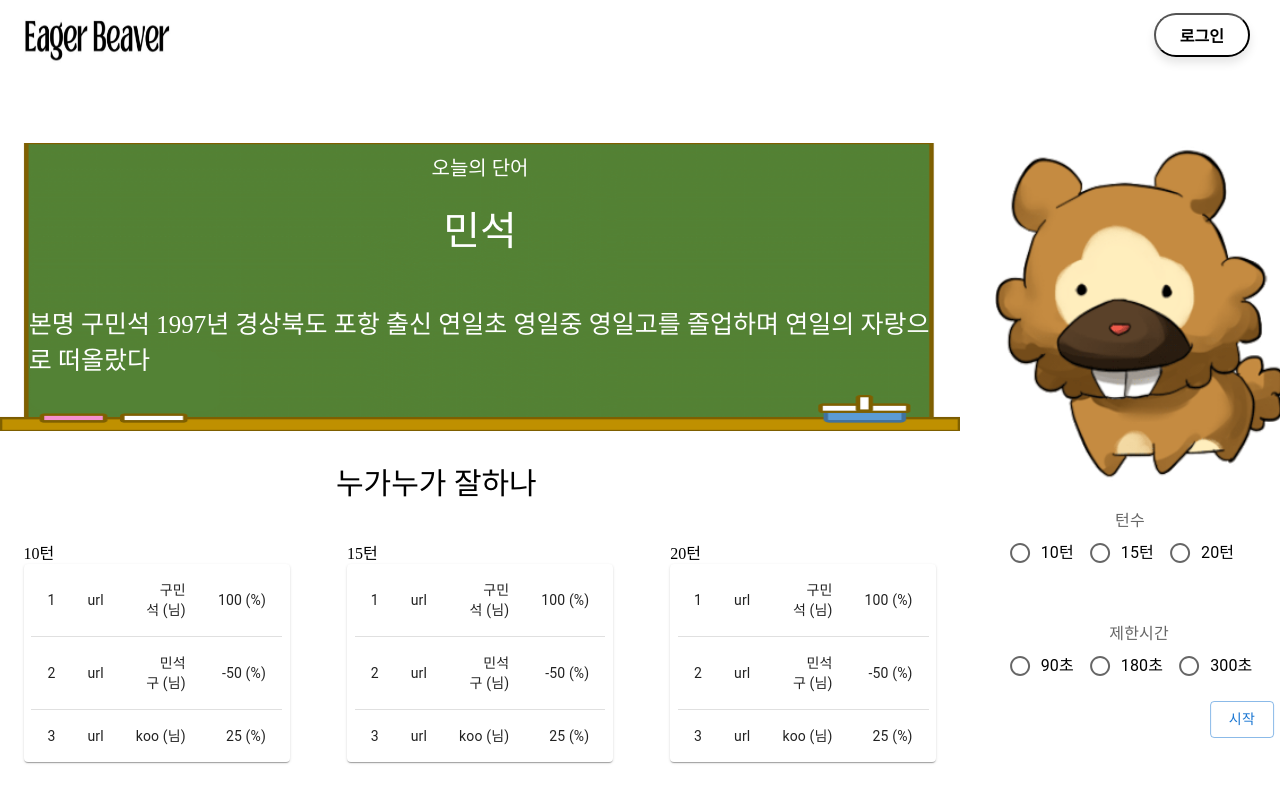
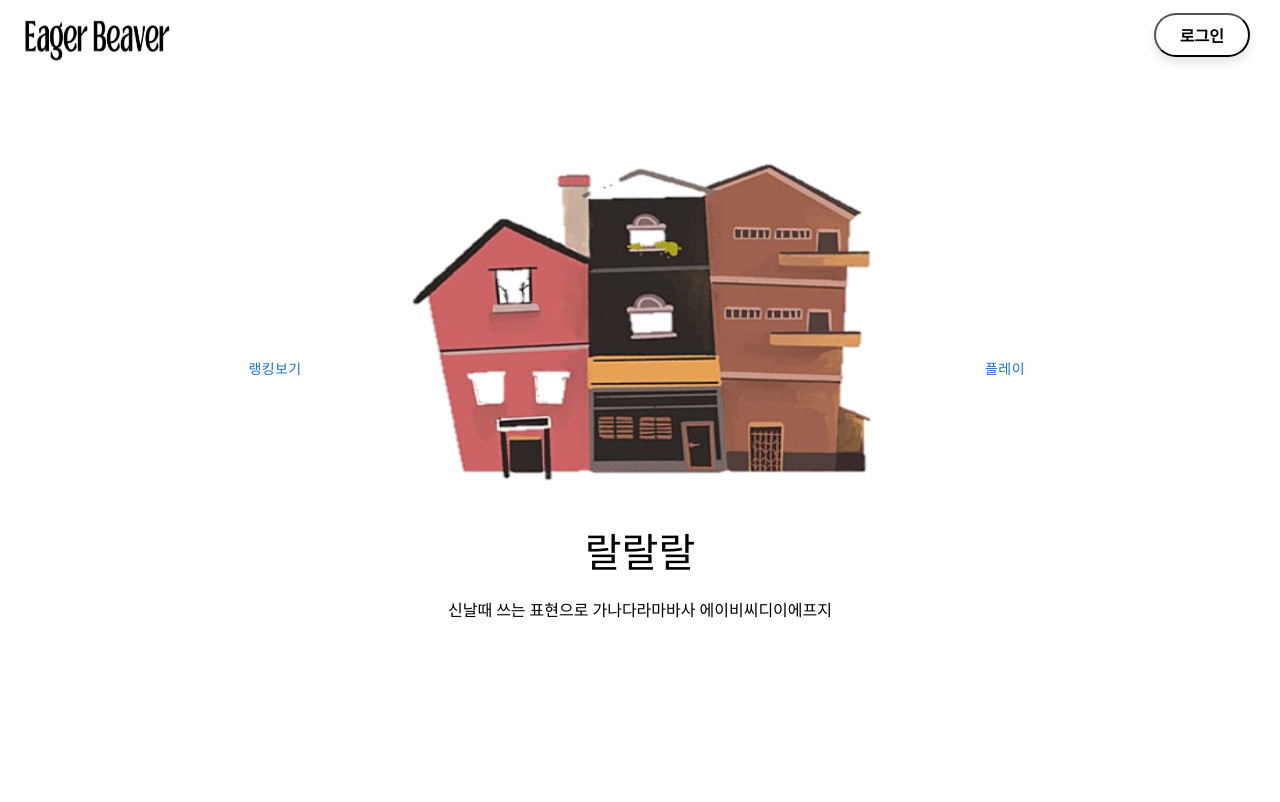
Before and after one commit to EagerBeaver7/eagerbeaver, a Next.js app in the folder Frontend/ssahome/: page /main in a window 1280 px wide. Shown: the top 802 px of the page. Built offline with nearby package versions, Linux system fonts and the light colour scheme; a web font is replaced by a local one.

Commit message:
feat: mainpage

```diff
--- a/Frontend/ssahome/src/containers/main/page.module.css
+++ b/Frontend/ssahome/src/containers/main/page.module.css
@@ -1,29 +1,60 @@
+
 .StartBar1 {
-    position: relative;
-    top: 50px;
-    /* left: 10%; */
-    width: 113%;
-    height: 100%;
-    background-color: #ffff;
+
+  background-color: #D1AB7D;
+  width: 80%; /* 원하는 가로 길이(예: 50%)로 설정하세요. */
+   /*float: left;  왼쪽으로 붙이기 */
+  height: 80vh; /* 페이지 높이와 같게 설정 */
+  z-index: 999;
+  position: absolute;
+  top: 50%;
+  left: 39%;
+  transform: translate(-50%, -50%);
+  display: grid;
+  grid-template-columns: 0.5fr 2fr 0.5fr 2fr 0.5fr;
 }
 
-  .cont{
-    position: relative;
+.rankbar {
+
+  background-color: #D1AB7D;
+  width: 80%; /* 원하는 가로 길이(예: 50%)로 설정하세요. */
+   /*float: left;  왼쪽으로 붙이기 */
+  height: 80vh; /* 페이지 높이와 같게 설정 */
+  z-index: 999;
+  position: absolute;
   top: 50%;
-    left: 50%;
-    transform: translateX(-50%);
+  left: 63%;
+  transform: translate(-50%, -50%);
+}
+.stbnt {
+  font-size: 20px;
+  border: 3px solid #D1AB7D;
+  color: #D1AB7D; /* 글자 색을 흰색(#fff)으로 변경 */
+  background-color: white;
+  margin: 0;
+  font-family: 'Dovemayo_gothic';
+  border-radius: 20px;
 }
 
 .bnt {
-    font-size: 15px;
-    background-color: '#0063cc';
-    line-height: 1.5;
-    border-color: #D1AB7D;
-    border: 3px solid; /* 두껍게 조정 */
+  font-size: 40px;
+  border: 3px solid #D1AB7D;
   color: #D1AB7D; /* 글자 색을 흰색(#fff)으로 변경 */
-    margin: 5%;
-    float: right;
-
+  background-color: white;
+  margin: 0;
+  z-index: 9999;
+  font-family: 'Dovemayo_gothic';
+  border-radius: 20px;
+}
+.bntHide {
+  font-size: 20px;
+  border: 3px solid #D1AB7D;
+  color: #D1AB7D; /* 글자 색을 흰색(#fff)으로 변경 */
+  background-color: white;
+  margin: 0;
+  z-index: 0;
+  font-family: 'Dovemayo_gothic';
+  border-radius: 20px;
 }
 .bnt:hover {
   background-color: #96785B; /* 마우스 호버 시 배경색 변경 */
@@ -33,10 +64,12 @@
 
 .turn {
   margin: 5%;
+  width: max-content;
 }
 
 .time {
   margin: 5%;
+  width: max-content;
 }
 .bb {
   margin: 5%;
@@ -46,33 +79,6 @@
   margin: 1%;
 }
 
-  .word {
-    position: relative;
-    top: 50px;
-    width: 120vh; /* 이미지의 가로 크기 대비 비율로 설정 (예: 80%) */
-    height: 5h; /* 이미지의 가로 크기 대비 비율로 설정 (예: 80%) */
-    padding-top: 30%; /* 이미지의 세로 크기 대비 비율로 설정 (예: 30%) */
-    background:  url('../../../public/img/blackboard.png'); /* public 폴더 내의 이미지 경로 */
-    background-size: 100% 100%; /* 배경 이미지를 100% 너비, 100% 높이로 설정 */
-    background-repeat: no-repeat; /* 이미지 반복 표시 방지 */
-}
-
-.gridContainer {
-    display: grid;
-    grid-template-columns: 3fr 1fr; /* 두 개의 컬럼으로 나눔 */
-    gap: 10px; /* 컬럼 간격 설정 (원하는 크기로 조절) */
-    height: 93vh;
-}
-
-.leftContent {
-    grid-column: 1; /* 왼쪽 컬럼에 배치 */
-    margin-top: 3%;
-}
-
-.rightContent {
-    grid-column: 2; /* 오른쪽 컬럼에 배치 */
-    margin-top: 3%;
-}
 
 .centeredContent {
 display: flex; /* flexbox 사용 */
@@ -95,11 +101,13 @@
 top: 100px;
 left: 35%;
 transform: translateY(-50%);
-  font-size: 30px;
+font-size: 50px;
+font-family: 'Dovemayo_gothic';
 }
 
 .rankCenter {
 justify-content: center;
+font-family: 'Dovemayo_gothic';
 }
 
 
@@ -117,3 +125,69 @@
 /* margin-top: 5%; */
 
 }
+
+/* ////////////////////////////////////////////////////////////////////////////////////////////////////////////////// */
+.show-menu3 {
+opacity: 0; /* 초기 상태에서 투명도를 0으로 설정하여 처음에 안 보이게 합니다. */
+transition: transform 1s ease, opacity 0.5s ease; /* transform 속성 변화와 투명도 변화를 각각 애니메이션화하고, ease 함수 사용 */
+
+}
+
+.hide-menu3 {
+/* 최종 상태에서 왼쪽으로 이동한 위치 */
+opacity: 1; /* 최종 상태에서 투명도를 1로 설정하여 보이게 합니다. */
+transition: transform 1s ease, opacity 0.5s ease; /* transform 속성 변화와 투명도 변화를 각각 애니메이션화하고, ease 함수 사용 */
+
+
+}
+
+.parents{
+position: relative;
+display: grid;
+grid-template-columns: 1fr 1fr 3fr 1fr 1fr; /* 다른 영역의 넓이를 설정합니다. */
+grid-gap: 5px; /* 영역 간격 조정 (선택 사항) */
+
+flex-direction: column;
+justify-content: center;
+align-items: center;
+height: 90vh;
+
+overflow: hidden; /* 스크롤 없애기 */
+}
+
+.GridItemR {
+background-color: white;
+padding: 20px;
+text-align: right;
+font-size: 18px;
+}
+
+.GridItemL{
+  background-color: white;
+  padding: 20px;
+  text-align: left;
+  font-size: 18px;
+  }
+
+  .wordTitle {
+    text-align: center;
+    font-family: 'Dovemayo_gothic';
+    font-size: 40px;
+  }
+
+  .wordContents {
+    text-align: center;
+    white-space: normal;
+    font-family: 'Dovemayo_gothic';
+    width: 500px;
+
+  }
+
+  .check{
+    font-family: 'Dovemayo_gothic';
+    font-size: 20px;
+  }
+
+  .check2{
+    font-family: 'Dovemayo_gothic';
+  }
--- a/Frontend/ssahome/src/containers/main/page.tsx
+++ b/Frontend/ssahome/src/containers/main/page.tsx
@@ -1,21 +1,66 @@
 'use client';
-import React from 'react';
-import StartBar from '@/containers/main/startBar';
-import WordPage from '@/containers/main/words';
-import RankingPage from '@/containers/main/ranking';
+import React , { useState }from 'react';
+import  {Button}  from "@mui/material";
 import styles from "./page.module.css";
+import StartBar from "./startBar";
+import Ranking from '@/containers/main/ranking';
 
 const MainPage = () => {
+  const [isOpen, setMenu] = useState(true); // 메뉴의 초기값을 false로 설정
+  const [isOpen2, setMenu2] = useState(true); // 메뉴의 초기값을 false로 설정
+
+
+  const toggleMenu = () => {
+    console.log(isOpen);
+    setMenu((isOpen) => !isOpen); // on, off 개념 boolean
+  };
+
+  const toggleMenu2 = () => {
+    console.log(isOpen2);
+    setMenu2((isOpen2) => !isOpen2); // on, off 개념 boolean
+  };
+
+
   return (
-  <div className={styles.gridContainer}>
-    <div className={styles.leftContent}>
-        <WordPage/>
-        <RankingPage/>
+
+    <div className={styles.parents}>
+      <div>
+
+      </div>
+      <div className={styles.GridItemR}>
+        <Button onClick={() => toggleMenu2()}
+        className={isOpen ? styles.bnt : styles.bntHide}>랭킹보기</Button>
+      </div>
+      <div>
+        <div>
+          <img src="img/sweethome.png" style={{ width: '500px', height: '400px', margin: '0',padding:'0'}}/>
+        </div>
+        <div className={styles.wordTitle}>
+          랄랄랄
+        </div>
+        <br></br>
+        <div className={styles.wordContents}>
+          신날때 쓰는 표현으로 가나다라마바사 에이비씨디이에프지
+        </div>
+      </div>
+      <div className={styles.GridItemL}>
+        <Button onClick={() => toggleMenu()} className={isOpen2 ? styles.bnt : styles.bntHide}>플레이</Button>
+      </div>
+      <div>
+
+      </div>
+
+
+
+      <div className={isOpen ? styles['show-menu3'] : styles['hide-menu3']}>
+        <StartBar></StartBar>
+      </div>
+      <div className={isOpen2 ? styles['show-menu3'] : styles['hide-menu3']}>
+        <Ranking></Ranking>
+      </div>
+
+
     </div>
-    <div className={styles.rightContent}>
-        <StartBar/>
-    </div>
-  </div>
   );
 };
 
--- a/Frontend/ssahome/src/containers/main/ranking.tsx
+++ b/Frontend/ssahome/src/containers/main/ranking.tsx
@@ -6,7 +6,7 @@ import  {Button}  from "@mui/material";
 
 const rankingPage = () => {
   return (
-    <div>
+    <div className={styles.rankbar}>
         <div className={styles.rankContainerTxt}>
             누가누가 잘하나
         </div>
@@ -15,18 +15,21 @@ const rankingPage = () => {
                 <div className={styles.rankCenter}>
                     10턴
                 </div>
+                <br></br>
                 <RankingTable></RankingTable>
             </div>
             <div className={styles.rankmidleContent}>
                 <div className={styles.rankCenter}>
                     15턴
                 </div>
+                <br></br>
                 <RankingTable></RankingTable>
             </div>
             <div className={styles.rankrightContent}>
                 <div className={styles.rankCenter}>
                     20턴
                 </div>
+                <br></br>
                 <RankingTable></RankingTable>
             </div>
         </div>
--- a/Frontend/ssahome/src/containers/main/rankingTable.tsx
+++ b/Frontend/ssahome/src/containers/main/rankingTable.tsx
@@ -6,6 +6,7 @@ import TableContainer from '@mui/material/TableContainer';
 import TableHead from '@mui/material/TableHead';
 import TableRow from '@mui/material/TableRow';
 import Paper from '@mui/material/Paper';
+import styles from "./page.module.css";
 
 function createData(
   ranking: number,
@@ -25,19 +26,19 @@ const rows = [
 export default function BasicTable() {
   return (
     <TableContainer component={Paper}>
-      <Table sx={{ width: '10%', height:'10%',spacing: 10}} aria-label="simple table">
+      <Table sx={{ width: '100%', height:'20%',spacing: 10}} aria-label="simple table">
         <TableBody>
           {rows.map((row) => (
             <TableRow
               key={row.ranking}
               sx={{ '&:last-child td, &:last-child th': { border: 0 } }}
             >
-              <TableCell component="th" scope="row">
+              <TableCell component="th" scope="row" className={styles.check2}>
                 {row.ranking}
               </TableCell>
-              <TableCell align="right">{row.profile}</TableCell>
-              <TableCell align="right">{row.nickname}&nbsp;(님)</TableCell>
-              <TableCell align="right">{row.earningRate}&nbsp;(%)</TableCell>
+              <TableCell align="right" className={styles.check2}>{row.profile}</TableCell>
+              <TableCell align="right" className={styles.check2}>{row.nickname}&nbsp;(님)</TableCell>
+              <TableCell align="right" className={styles.check2}>{row.earningRate}&nbsp;(%)</TableCell>
             </TableRow>
           ))}
         </TableBody>
--- a/Frontend/ssahome/src/containers/main/startBar.tsx
+++ b/Frontend/ssahome/src/containers/main/startBar.tsx
@@ -12,13 +12,13 @@ import FormControlLabel from '@mui/material/FormControlLabel';
 const startBar = () => {
   return (
     <div className={styles.StartBar1}>
-      <div className={styles.cont}>
-        <div>
-          <img src="img/beaver.gif" style={{ width: '100%', height: '100%', margin: '0',padding:'0'}}/>
-        </div>
+      <div>
+
+      </div>
+      <div>
         <div className={styles.turn}>
           <FormControl>
-            <FormLabel id="demo-row-radio-buttons-group-label">턴수</FormLabel>
+            <FormLabel id="demo-row-radio-buttons-group-label" className={styles.check}>턴수</FormLabel>
             <RadioGroup
               row
               aria-labelledby="demo-row-radio-buttons-group-label"
@@ -33,7 +33,7 @@ const startBar = () => {
         <br></br>
         <div className={styles.time}>
           <FormControl>
-              <FormLabel id="demo-row-radio-buttons-group-label">제한시간</FormLabel>
+              <FormLabel id="demo-row-radio-buttons-group-label" className={styles.check} >제한시간</FormLabel>
               <RadioGroup
                 row
                 aria-labelledby="demo-row-radio-buttons-group-label"
@@ -45,9 +45,19 @@ const startBar = () => {
               </RadioGroup>
             </FormControl>
         </div>
+        <br></br>
         <div className={styles.bb}>
-          <Button variant="outlined"  className={`${styles.bnt} `} >시작</Button>
+          <Button variant="outlined"  className={`${styles.stbnt} `} >시작</Button>
         </div>
+      </div>
+      <div>
+
+      </div>
+      <div>
+          <img src="img/beaver.gif" style={{ width: '300px', height: '300px%', margin: '0',padding:'0'}}/>
+      </div>
+      <div>
+
       </div>
     </div>
   );
```
Also changed, not shown: Frontend/ssahome/public/img/sweethome.png (added). Lines whose indentation alone changed are shown as unchanged.
